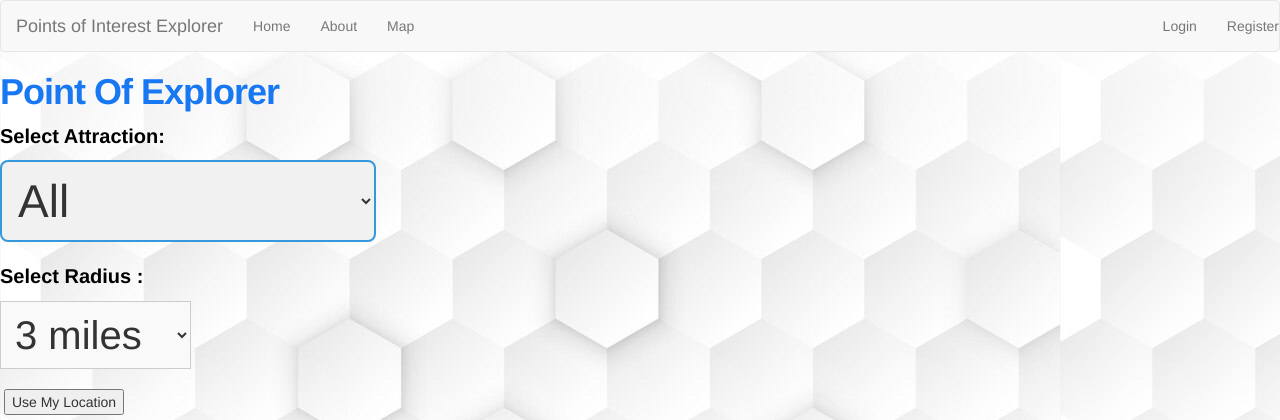
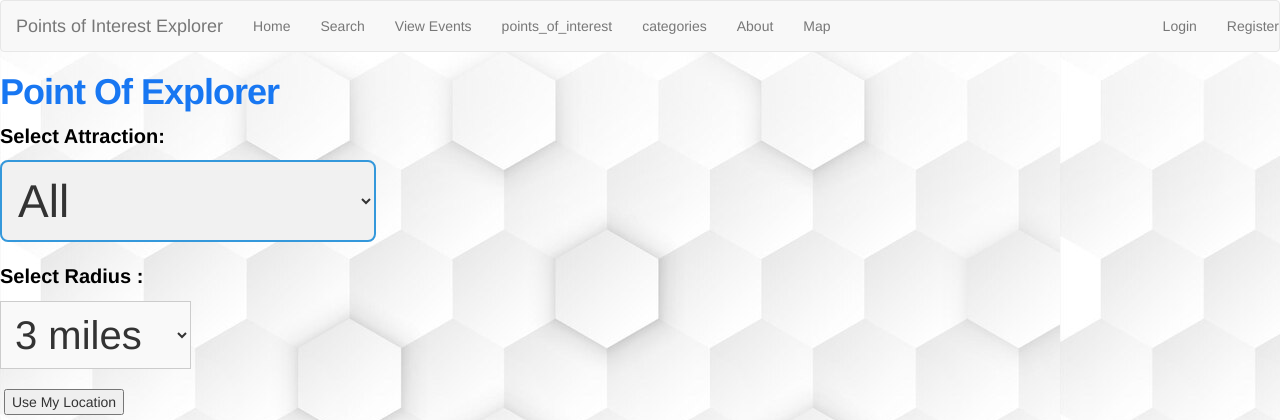
Before and after one commit to sf202/PointsofInterestExplorer_CSC4710, a Flask app: page /map/ in a window 1280 px wide. Shown: the top 420 px of the page. Run offline with Flask 3, Linux system fonts and the light colour scheme; some libraries are stand-ins or nearby versions.

Commit message:
Template

```diff
--- a/app.py
+++ b/app.py
@@ -31,7 +31,33 @@ def index():
 
 @app.route('/about/')
 def about():
-    return render_template('about.html')
+    cur = mysql.connection.cursor()
+
+    # Calculate average rating
+    cur.execute("SELECT AVG(rating) AS avg_rating FROM blog")
+    avg_rating_result = cur.fetchone()
+    avg_rating = avg_rating_result['avg_rating'] if avg_rating_result['avg_rating'] else 0
+
+    # Fetch join results
+    cur.execute("""
+        SELECT u.first_name AS firstname, b.body AS blog_body, e.user_id AS event_userid
+        FROM `user` u
+        LEFT JOIN blog b ON u.user_id = b.author
+        LEFT JOIN events e ON u.user_id = e.user_id
+    """)
+    join_results = cur.fetchall()
+
+    cur.close()
+    return render_template('about.html', avg_rating=avg_rating, join_results=join_results)
+
+
+
+
+
+
+
+
+
 
 
 @app.route('/map/')
@@ -172,5 +198,61 @@ def logout():
 
 
 
+@app.route('/search', methods=['GET', 'POST'])
+def search():
+    if request.method == 'POST':
+        username = request.form['username']
+        cur = mysql.connection.cursor()
+        result_value = cur.execute("SELECT first_name, last_name, email FROM user WHERE username = %s", (username,))
+        if result_value > 0:
+            user_info = cur.fetchone()
+            cur.close()
+            return render_template('search_results.html', user_info=user_info)
+        else:
+            cur.close()
+            flash('User not found', 'danger')
+    return render_template('search.html')
+
+@app.route('/search_results', methods=['POST'])
+def search_results():
+    # Assuming you have retrieved user_info from the database or elsewhere
+    user_info = {
+        'first_name': 'John',
+        'last_name': 'Doe',
+        'email': 'johndoe@example.com'
+    }
+    return render_template('search_results.html', user_info=user_info)
+
+# Define a new route to view events
+@app.route('/events/')
+def view_events():
+    cur = mysql.connection.cursor()
+    cur.execute("SELECT * FROM Events")
+    events = cur.fetchall()
+    cur.close()
+    return render_template('events.html', events=events)
+
+
+# Define a new route to view points of interest
+@app.route('/points_of_interest')  # Corrected URL endpoint without trailing slash
+def points_of_interest():
+    # Database query to fetch points of interest data
+    cur = mysql.connection.cursor()
+    cur.execute("SELECT * FROM Points_of_Interest")
+    points_of_interest = cur.fetchall()
+    cur.close()
+    return render_template('points_of_interest.html', points_of_interest=points_of_interest)
+
+
+# Define a new route to view categories
+@app.route('/categories')
+def view_categories():
+    cur = mysql.connection.cursor()
+    cur.execute("SELECT * FROM Categories")
+    categories = cur.fetchall()
+    cur.close()
+    return render_template('categories.html', categories=categories)
+
+
 if __name__ == '__main__':
     app.run(debug=True)
--- a/db.yaml
+++ b/db.yaml
@@ -1,5 +1,5 @@
 mysql_host : 'localhost'
 mysql_user : 'root'
 # Enter your mysql password
-mysql_password : 'Fearandhunger2018'
+mysql_password : ''
 mysql_db : 'flog_db'
--- a/templates/_navbar.html
+++ b/templates/_navbar.html
@@ -8,8 +8,13 @@
       <li><a href="/write-blog">Write a new Review</a></li>
       <li><a href="/my-blogs">View my Reviews</a></li>
       {% endif %}
+      <li><a href="/search">Search</a></li> <!-- Add this line -->
+      <li><a href="/events">View Events</a></li> <!-- Added link to events -->
+      <li><a href="/points_of_interest">points_of_interest</a></li> <!-- Added link to events -->
+      <li><a href="/categories">categories</a></li> <!-- Added link to events -->
       <li><a href="/about">About</a></li>
       <li><a href="/map/">Map</a></li>
+
 
     </ul>
     <ul class="nav navbar-nav navbar-right">
--- a/templates/map.html
+++ b/templates/map.html
@@ -9,7 +9,6 @@
 
     <title>Point Of Interest Explorer</title>
 	<link rel="icon" type="food" href="/src/food.png"/>
-    <link rel="stylesheet" href="/src/styles/style.css">
     <style>
  body {
     background-image: url('/static/carbon.jpg'); /* Replace with the path to your image file */
```
Also changed, not shown: templates/about.html (+18 -23 lines).
